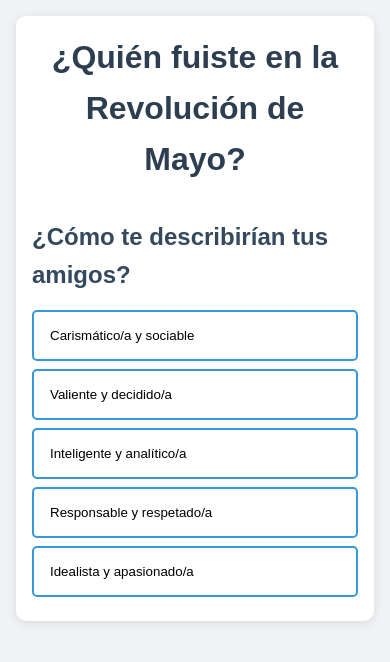
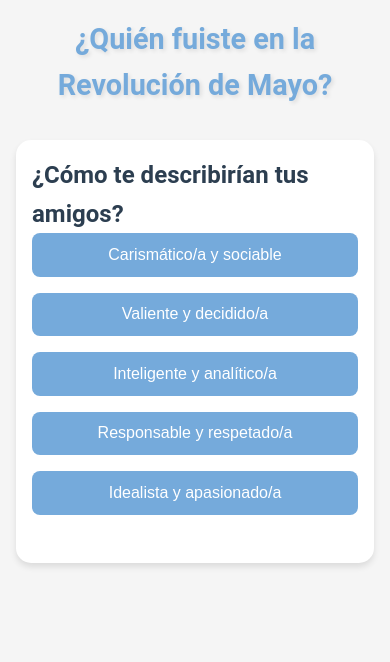
Before and after one commit to lucianoariel33/Rev-Mayo-Test, a plain HTML site: page index.html in a window 390 px wide. Drawn offline with Linux system fonts and the light colour scheme.

Commit message:
Update styles.css

```diff
--- a/styles.css
+++ b/styles.css
@@ -1,3 +1,11 @@
+:root {
+    --primary-color: #75AADB;    /* Azul celeste */
+    --secondary-color: #F2B134;  /* Dorado */
+    --text-color: #2C3E50;      /* Azul oscuro */
+    --background-color: #F5F5F5; /* Gris claro */
+    --accent-color: #E74C3C;    /* Rojo */
+}
+
 * {
     margin: 0;
     padding: 0;
@@ -5,59 +13,65 @@
 }
 
 body {
-    font-family: 'Arial', sans-serif;
+    font-family: 'Roboto', sans-serif;
+    background-color: var(--background-color);
+    color: var(--text-color);
     line-height: 1.6;
-    background-color: #f0f2f5;
-    color: #333;
 }
 
 .container {
-    max-width: 800px;
-    margin: 2rem auto;
+    max-width: 1200px;
+    margin: 0 auto;
     padding: 2rem;
-    background-color: white;
-    border-radius: 10px;
-    box-shadow: 0 2px 10px rgba(0, 0, 0, 0.1);
 }
 
 h1 {
     text-align: center;
-    color: #2c3e50;
+    color: var(--primary-color);
+    font-size: 2.5rem;
+    margin-bottom: 2rem;
+    text-shadow: 2px 2px 4px rgba(0, 0, 0, 0.1);
+}
+
+#quiz-container {
+    background-color: white;
+    border-radius: 15px;
+    padding: 2rem;
+    box-shadow: 0 4px 6px rgba(0, 0, 0, 0.1);
+}
+
+#question-container {
     margin-bottom: 2rem;
 }
 
-h2 {
-    color: #34495e;
-    margin-bottom: 1rem;
+#options-container {
+    display: grid;
+    gap: 1rem;
 }
 
-.option-button {
-    display: block;
-    width: 100%;
-    padding: 1rem;
-    margin: 0.5rem 0;
-    background-color: #fff;
-    border: 2px solid #3498db;
-    border-radius: 5px;
+button {
+    background-color: var(--primary-color);
+    color: white;
+    border: none;
+    padding: 1rem 2rem;
+    border-radius: 8px;
     cursor: pointer;
-    transition: all 0.3s ease;
-    text-align: left;
+    transition: transform 0.2s, background-color 0.2s;
+    font-size: 1rem;
 }
 
-.option-button:hover {
-    background-color: #3498db;
-    color: white;
+button:hover {
+    background-color: var(--secondary-color);
+    transform: translateY(-2px);
 }
 
 #result-container {
     text-align: center;
-    padding: 2rem;
 }
 
 #character-result {
     font-size: 1.5rem;
-    font-weight: bold;
-    color: #2c3e50;
+    color: var(--accent-color);
     margin: 1rem 0;
 }
 
@@ -67,23 +81,68 @@ h2 {
 }
 
 #restart-button {
-    padding: 0.8rem 1.5rem;
-    background-color: #3498db;
-    color: white;
-    border: none;
-    border-radius: 5px;
-    cursor: pointer;
-    font-size: 1rem;
-    transition: background-color 0.3s ease;
+    background-color: var(--secondary-color);
+    margin-top: 1rem;
 }
 
-#restart-button:hover {
-    background-color: #2980b9;
+/* Media Queries */
+/* Tablets grandes y laptops pequeñas */
+@media screen and (max-width: 1024px) {
+    .container {
+        padding: 1.5rem;
+    }
+
+    h1 {
+        font-size: 2.2rem;
+    }
 }
 
-@media (max-width: 600px) {
+/* Tablets */
+@media screen and (max-width: 768px) {
     .container {
-        margin: 1rem;
         padding: 1rem;
     }
+
+    h1 {
+        font-size: 2rem;
+    }
+
+    #quiz-container {
+        padding: 1.5rem;
+    }
 }
+
+/* Móviles grandes */
+@media screen and (max-width: 480px) {
+    h1 {
+        font-size: 1.8rem;
+    }
+
+    #quiz-container {
+        padding: 1rem;
+    }
+
+    button {
+        padding: 0.8rem 1.5rem;
+    }
+}
+
+/* Móviles pequeños */
+@media screen and (max-width: 320px) {
+    h1 {
+        font-size: 1.5rem;
+    }
+
+    .container {
+        padding: 0.8rem;
+    }
+
+    #quiz-container {
+        padding: 0.8rem;
+    }
+
+    button {
+        padding: 0.6rem 1.2rem;
+        font-size: 0.9rem;
+    }
+}
```
